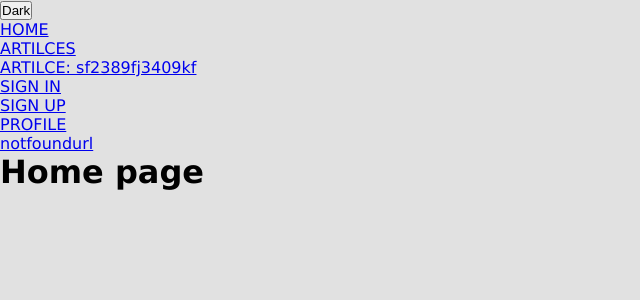
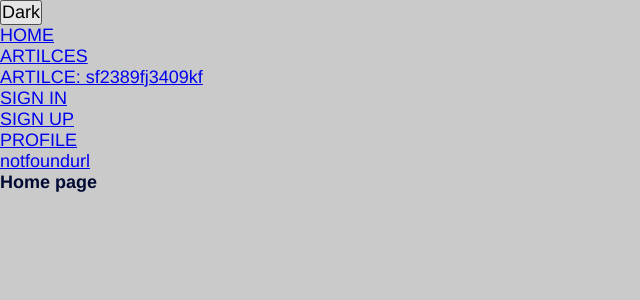
Before and after one commit to ajmir-github/Mern-stack-blog, a React (Create React App) app in the folder client/: page / in a window 1280 px wide. Shown: the top 300 px of the page, without its empty margins (0-640 px from the left). Built offline with nearby package versions, Linux system fonts and the light colour scheme.

Commit message:
some simple styling added

```diff
--- a/client/src/App.css
+++ b/client/src/App.css
@@ -1,11 +1,27 @@
+:root{
+    --light:rgb(202, 202, 202);
+    --dark:rgb(0, 9, 49);
+}
+
 *,*::after, *::before{
     padding: 0;
     margin: 0;
     box-sizing: border-box;
+    font-family:'Franklin Gothic Medium', 'Arial Narrow', Arial, sans-serif;
+    font-size: large;
 }
 
 main{
     width: 100%;
     min-height: 100vh;
-    font-family: 'Lucida Sans', 'Lucida Sans Regular', 'Lucida Grande', 'Lucida Sans Unicode', Geneva, Verdana, sans-serif;
 }
+
+.dark-mode{
+    background-color: var(--dark);
+    color: var(--light);
+}
+
+.light-mode{
+    background-color: var(--light);
+    color: var(--dark);
+}
--- a/client/src/App.jsx
+++ b/client/src/App.jsx
@@ -26,12 +26,7 @@ function ViewElement({ children }) {
   // it stops rendering the whole app and shows loading page
   const { theme, loading } = useSelector((s) => s.view);
   return (
-    <main
-      style={{
-        backgroundColor:
-          theme === "light" ? "rgb(225, 225, 225)" : "rgb(200, 200, 200)",
-      }}
-    >
+    <main className={theme === "light" ? "light-mode" : "dark-mode"}>
       {loading ? <LoadingPage /> : children}
     </main>
   );
```
